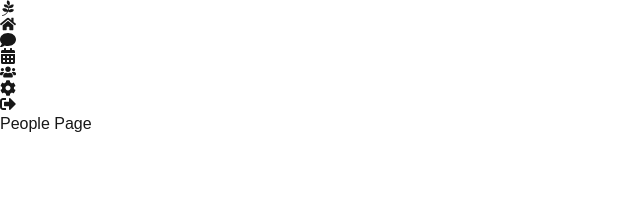
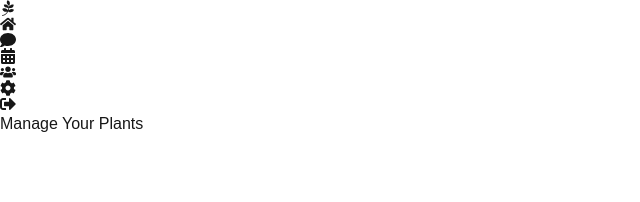
Before and after one commit to jordanabe23/HackUMBC24, a Next.js app: page /people in a window 1280 px wide. Shown: the top 202 px of the page, without its empty margins (0-640 px from the left). Built offline with nearby package versions, Linux system fonts and the light colour scheme; sample sign-in values are in the browser's storage.

Commit message:
Change People to Plants

```diff
--- a/src/app/people/page.js
+++ b/src/app/people/page.js
@@ -8,7 +8,7 @@ const People = () => {
           <meta name="description" content="Chat with your team" />
           <link rel="icon" href="/favicon.ico" />
         </Head>
-        <h1 className="text-3xl font-bold text-gray-800">People Page</h1>
+        <h1 className="text-3xl font-bold text-gray-800">Manage Your Plants</h1>
         {/* Chat functionality goes here */}
       </div>
   );
--- a/src/components/Sidebar.js
+++ b/src/components/Sidebar.js
@@ -15,7 +15,7 @@ const Sidebar = () => {
     { name: 'Dashboard', icon: <FaHome />, path: '/' },
     { name: 'Chat', icon: <FaComment />, path: '/chat' },
     { name: 'Calendar', icon: <FaCalendarAlt />, path: '/calendar' },
-    { name: 'People', icon: <FaUsers />, path: '/people' },
+    { name: 'Plants', icon: <FaUsers />, path: '/people' },
     { name: 'Settings', icon: <FaCog />, path: '/settings' }
   ];
 
```
